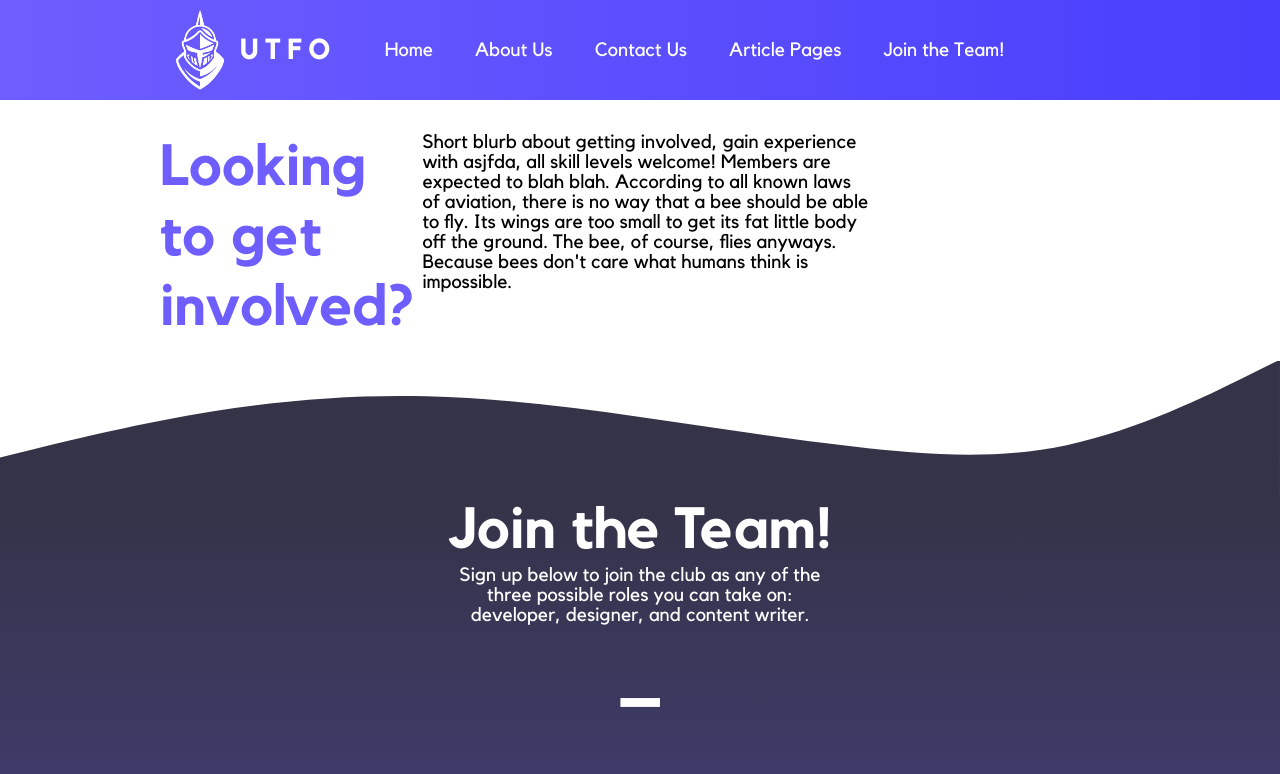
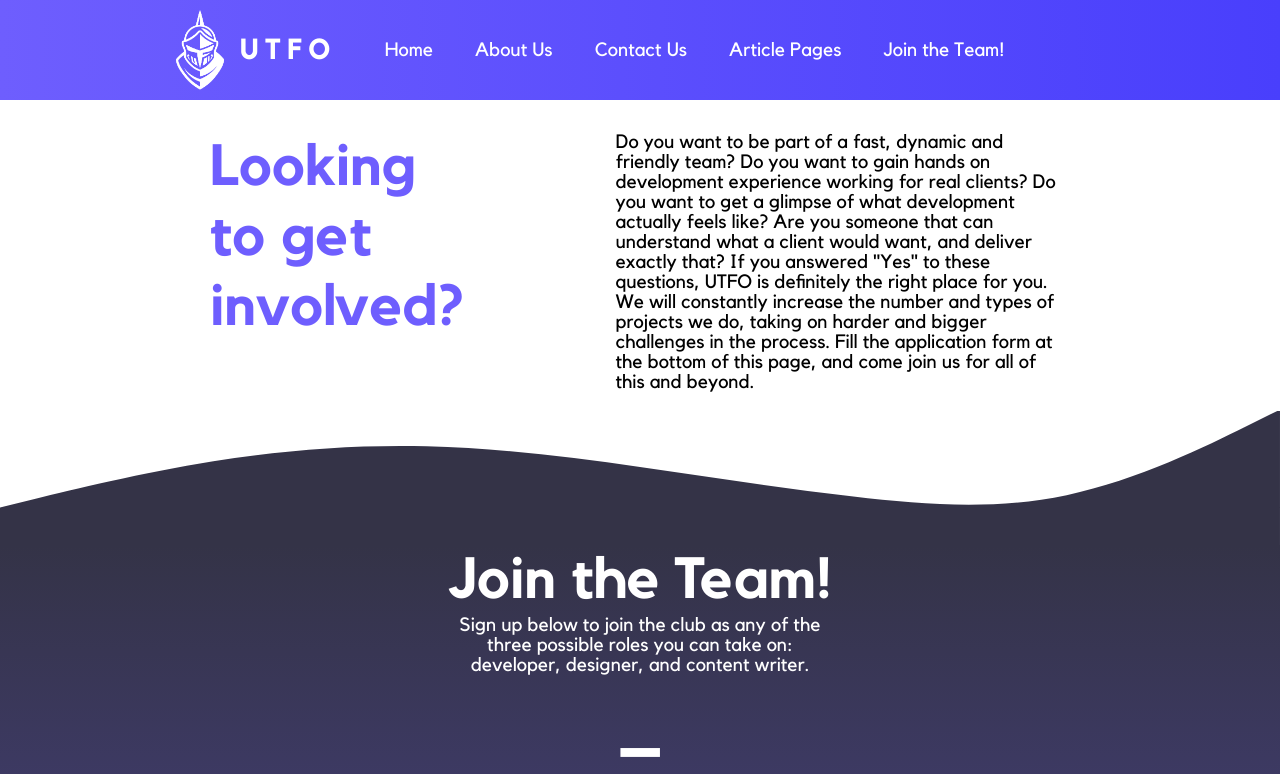
Before and after one commit to UTFO/UTFO-Website, a React (Create React App) app: page /apply in a window 1280 px wide. Shown: the top 774 px of the page. Built offline with nearby package versions, Linux system fonts and the light colour scheme.

Commit message:
Join The Team page changes
Blurb written, increased spacing between
"Looking To Get Involved" and the blurb.
Increased the left padding with smaller window size

```diff
--- a/src/components/pages/Apply/Apply.css
+++ b/src/components/pages/Apply/Apply.css
@@ -27,6 +27,17 @@
 .apply.intro p {
   padding-left: 2rem;
   max-width: 50%;
+
+}
+
+.apply .apply.intro .inner p{
+  padding-left: 225px;
+  padding-right: 50px;
+  max-width: fit-content;
+}
+
+.apply .apply.intro .inner h1{
+  padding-left: 50px;
 }
 
 .apply.waved {
--- a/src/components/pages/Apply/index.js
+++ b/src/components/pages/Apply/index.js
@@ -42,12 +42,13 @@ function App() {
         <div className="inner">
           <h1>Looking to get involved?</h1>
           <p>
-            Short blurb about getting involved, gain experience with asjfda,
-            all skill levels welcome! Members are expected to blah blah.
-            According to all known laws of aviation, there is no way that a
-            bee should be able to fly. Its wings are too small to get its fat
-            little body off the ground. The bee, of course, flies anyways.
-            Because bees don't care what humans think is impossible.
+            Do you want to be part of a fast, dynamic and friendly team?
+            Do you want to gain hands on development experience working for real clients?
+            Do you want to get a glimpse of what development actually feels like?
+            Are you someone that can understand what a client would want, and deliver exactly that?
+            If you answered "Yes" to these questions, UTFO is definitely the right place for you.
+            We will constantly increase the number and types of projects we do, taking on harder and bigger challenges in the process.
+            Fill the application form at the bottom of this page, and come join us for all of this and beyond.
           </p>
         </div>
       </div>
```
